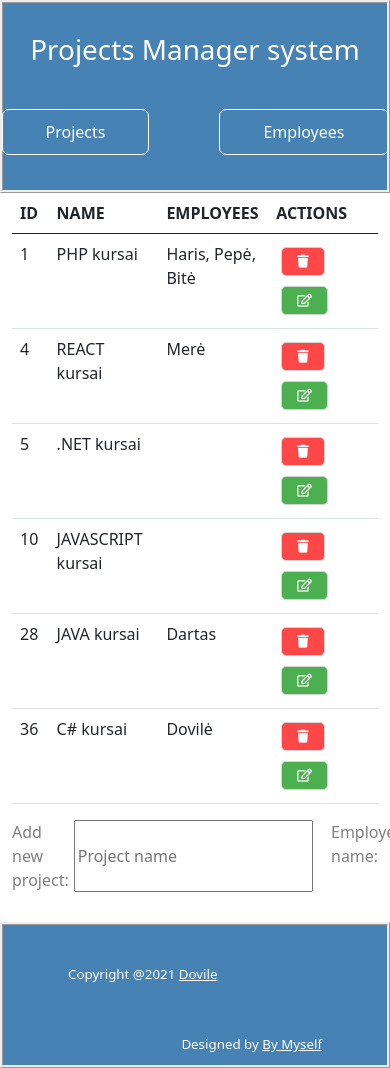
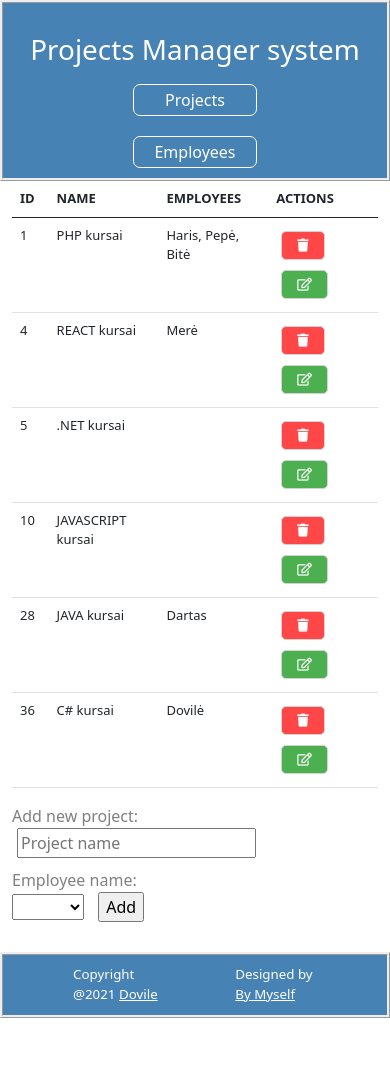
Before and after one commit to Kerbelyte/ProjectsManager, a PHP site: page /?path=1 in a window 390 px wide; the page is wider, and only the part inside the window is pictured. After the commit the page ends 1018 px from the top of that part, so only its background shows below. Run offline with PHP 8.4, Linux system fonts and the light colour scheme; data comes from the database, SQL or seed files in the repository.

Commit message:
update projects.php file

```diff
--- a/css/style.css
+++ b/css/style.css
@@ -16,6 +16,7 @@ h1 {
 .switch {
     display: flex;
     justify-content: center;
+    text-align: center;
 }
 
 .active {
@@ -102,6 +103,55 @@ footer {
     border: ridge;
 }
 
+@media (max-width: 620px) {
+    .switch {
+        display: grid;
+        justify-content: center;
+    }
+    .switch>a {
+        margin: 10px;
+        padding: 3px 20px;
+    }
+    .table>:not(caption)>*>* {
+        padding: .2rem .2rem;
+    }
+    .table {
+        font-size: small;
+    }
+    .employees-form {
+        display: block;
+        padding-bottom: 30px;
+    }
+    .employees-form>.project-name {
+        display: block;
+        margin-top: 10px;
+    }
+    .projects-form {
+        display: block;
+    }
+    .projects-form>.employee-name {
+        display: block;
+        margin-top: 10px;
+    }
+    .footer {
+        display: flex;
+    }
+    .one {
+        margin-top: 10px;
+        margin-bottom: 10px;
+        margin-left: 70px;
+        float: left;
+        font-size: smaller;
+    }
+    .two {
+        margin-top: 10px;
+        margin-bottom: 10px;
+        margin-left: 70px;
+        float: left;
+        font-size: smaller;
+    }
+}
+
 .clear {
     clear: both;
 }
--- a/projects.php
+++ b/projects.php
@@ -94,7 +94,7 @@ echo '</table>';
 
 ?>
 
-<form method="POST">
+<form class="projects-form" method="POST">
     <label for="name" style="font-size: 16px; color: grey;">Add new project:</label>
     <input style = "margin-left: 5px; margin-right: 5%;" class="project-name" type="text" id="name" name="project_name" value="" placeholder="Project name">
     <label style="margin-right: 5px; font-size: 16px; color: grey;" class="employee-name" for="name">Employee name:</label>
```
